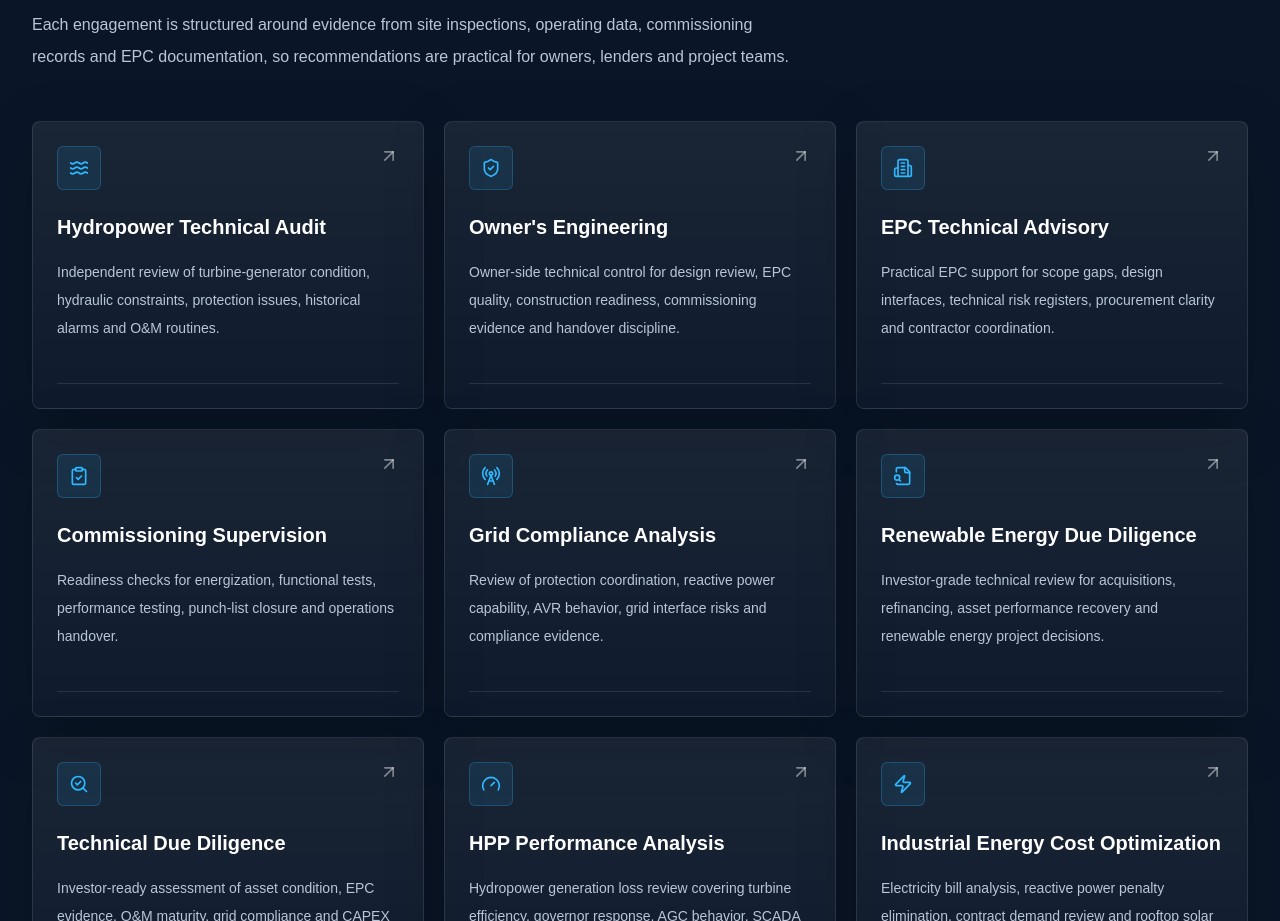
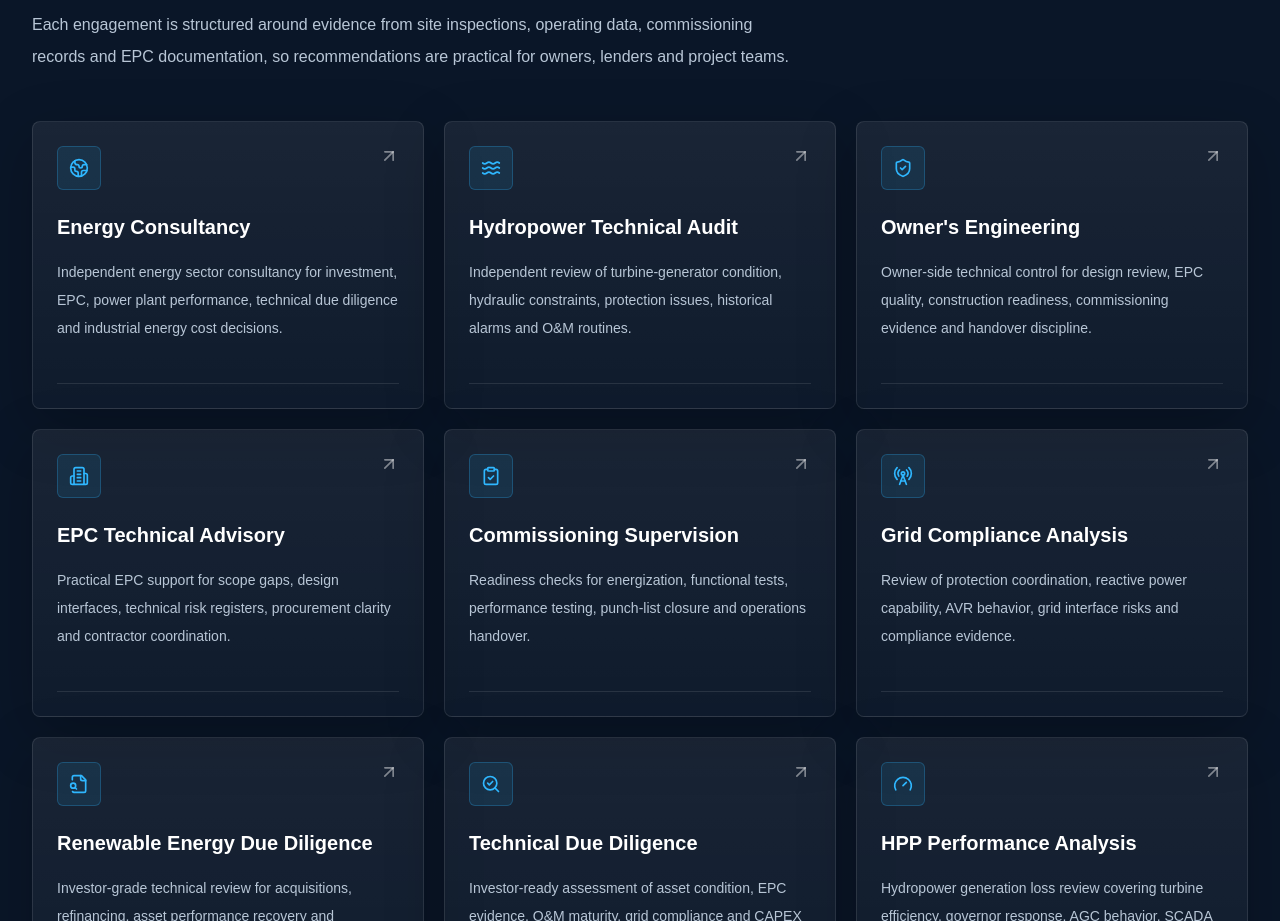
Before and after one commit to bunyaminoztoprak74-max/oztoprak-energy-website, a Next.js app: page /en in a window 1280 px wide. Shown: the part 1300-2221 px from the top of the page. Built offline with nearby package versions, Linux system fonts and the light colour scheme; no server answers.

Commit message:
feat(seo): link energy consultancy from homepage

```diff
--- a/app/[locale]/page.tsx
+++ b/app/[locale]/page.tsx
@@ -65,6 +65,12 @@ const content = {
     assessment: "Book Free Initial Assessment",
     advisory: "Contact EPC Advisory Team",
     services: [
+      {
+        title: "Energy Consultancy",
+        text: "Independent energy sector consultancy for investment, EPC, power plant performance, technical due diligence and industrial energy cost decisions.",
+        href: "/services/energy-consultancy",
+        icon: Globe2
+      },
       {
         title: "Hydropower Technical Audit",
         text: "Independent review of turbine-generator condition, hydraulic constraints, protection issues, historical alarms and O&M routines.",
@@ -189,6 +195,12 @@ const content = {
     assessment: "Ücretsiz İlk Değerlendirme Planla",
     advisory: "EPC Danışmanlık Ekibiyle İletişime Geç",
     services: [
+      {
+        title: "Enerji Danışmanlığı",
+        text: "Yatırım, EPC, santral performansı, teknik durum tespiti ve sanayide enerji maliyeti kararları için bağımsız enerji sektörü danışmanlığı.",
+        href: "/services/enerji-danismanligi",
+        icon: Globe2
+      },
       {
         title: "HES Teknik Denetimi",
         text: "Türbin-jeneratör durumu, hidrolik kısıtlar, koruma problemleri, geçmiş alarmlar ve O&M rutinleri için bağımsız inceleme.",
```
